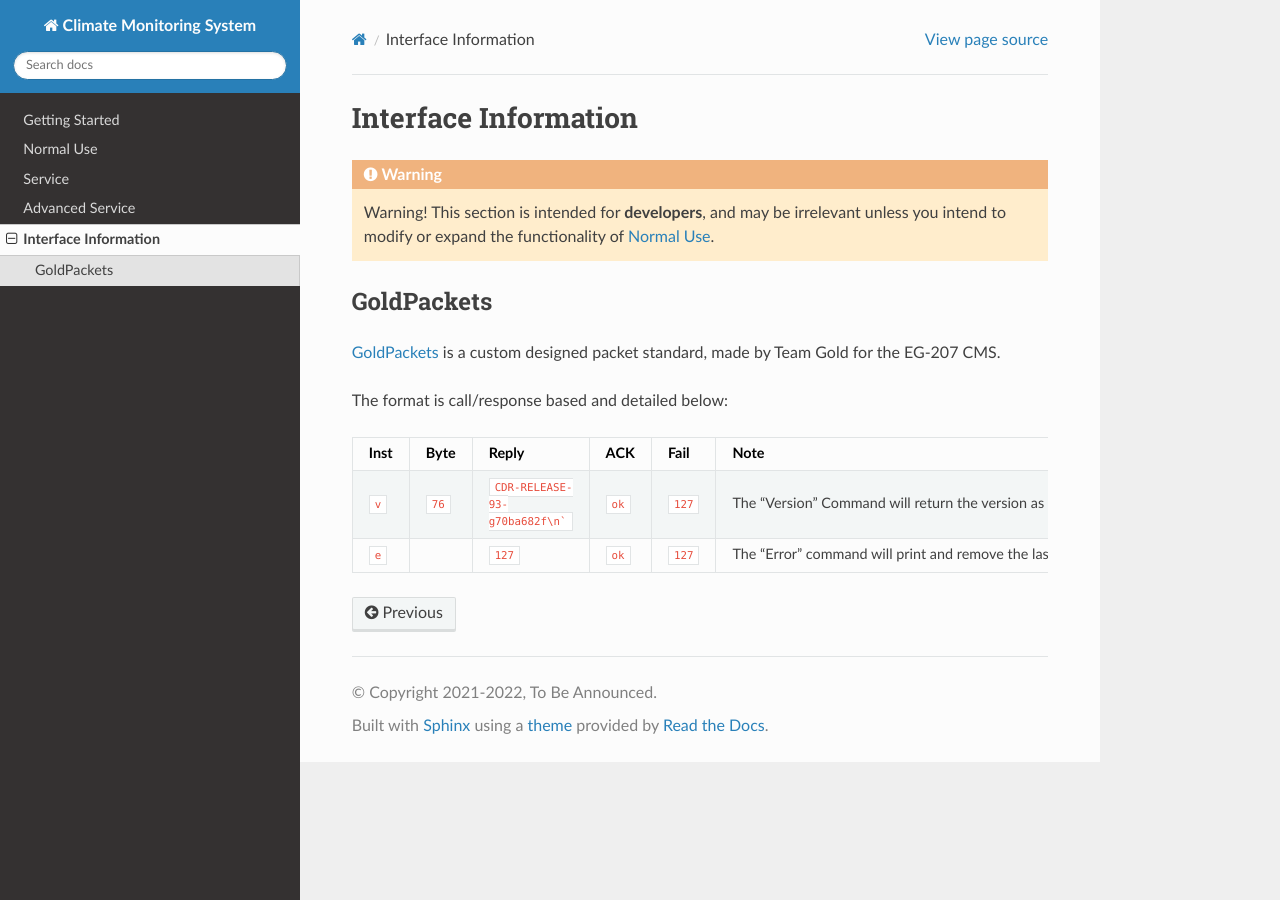
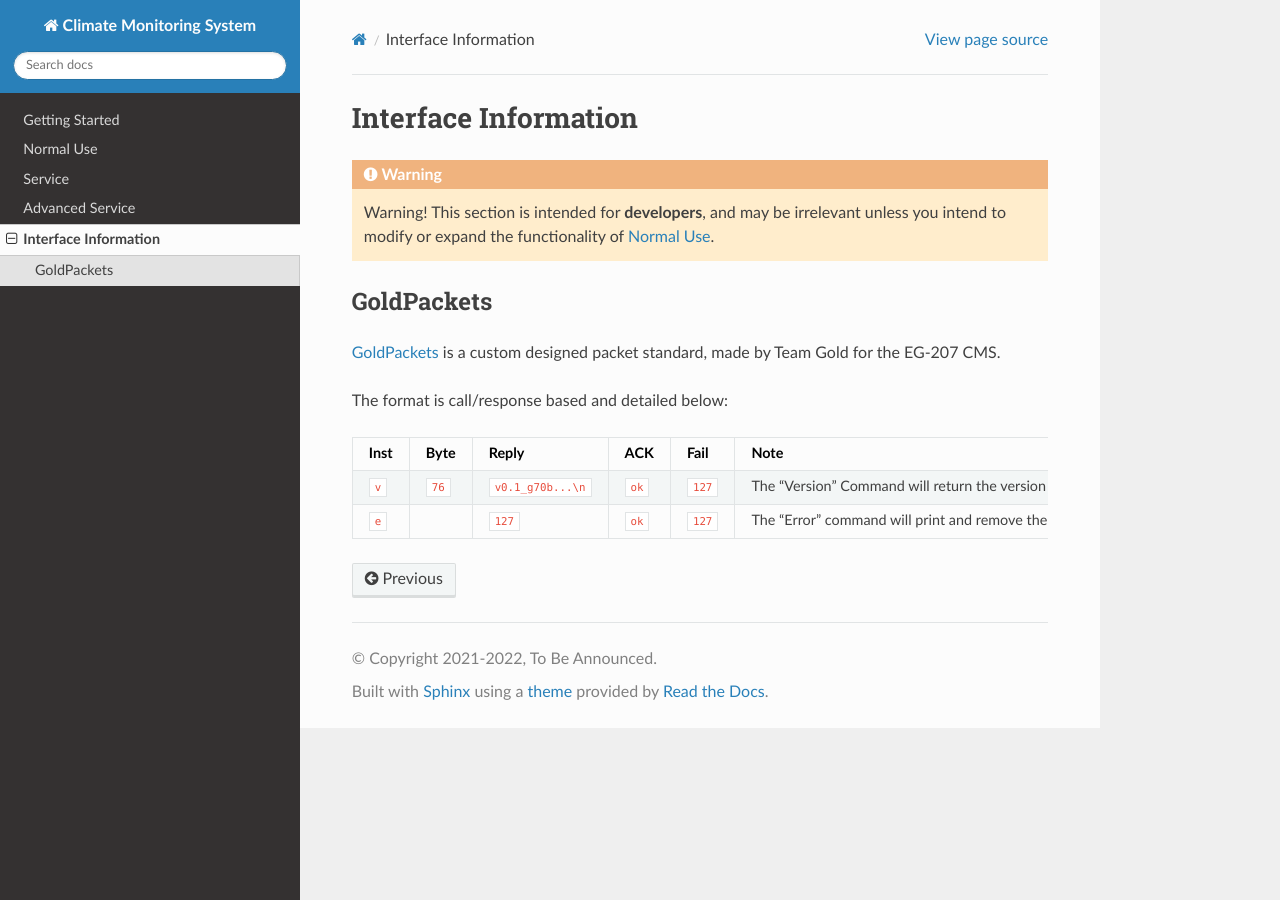
Before and after one commit to KenwoodFox/EG-207, a Sphinx documentation site: the page built from docs/advanced_service/interface_information.rst, in a window 1280 px wide. Built offline with Sphinx 7.4.7 and the Read the Docs theme 2.0.0, drawn with Linux system fonts in a browser that asks for light colours.

Commit message:
shorten example

````diff
--- a/docs/advanced_service/interface_information.rst
+++ b/docs/advanced_service/interface_information.rst
@@ -13,10 +13,10 @@ GoldPackets
 
 The format is call/response based and detailed below:
 
-+-------+--------+---------------------------------+--------+---------+-----------------------------------------------------------------------------------------------------------------------------------------------------+
-| Inst  |  Byte  |              Reply              |  ACK   |  Fail   |                                                                        Note                                                                         |
-+=======+========+=================================+========+=========+=====================================================================================================================================================+
-| ``v`` | ``76`` | ``CDR-RELEASE-93-g70ba682f\n``` | ``ok`` | ``127`` | The "Version" Command will return the version as ascii. If it prints ``OK`` at the end it completed otherwise it may raise and print an error code. |
-+-------+--------+---------------------------------+--------+---------+-----------------------------------------------------------------------------------------------------------------------------------------------------+
-| ``e`` |        | ``127``                         | ``ok`` | ``127`` | The "Error" command will print and remove the last error in the EEPROM, if it returns the error as a response code, the error could not be removed. |
-+-------+--------+---------------------------------+--------+---------+-----------------------------------------------------------------------------------------------------------------------------------------------------+
++-------+--------+--------------------+--------+---------+-----------------------------------------------------------------------------------------------------------------------------------------------------+
+| Inst  |  Byte  |       Reply        |  ACK   |  Fail   |                                                                        Note                                                                         |
++=======+========+====================+========+=========+=====================================================================================================================================================+
+| ``v`` | ``76`` | ``v0.1_g70b...\n`` | ``ok`` | ``127`` | The "Version" Command will return the version as ascii. If it prints ``OK`` at the end it completed otherwise it may raise and print an error code. |
++-------+--------+--------------------+--------+---------+-----------------------------------------------------------------------------------------------------------------------------------------------------+
+| ``e`` |        | ``127``            | ``ok`` | ``127`` | The "Error" command will print and remove the last error in the EEPROM, if it returns the error as a response code, the error could not be removed. |
++-------+--------+--------------------+--------+---------+-----------------------------------------------------------------------------------------------------------------------------------------------------+
````
